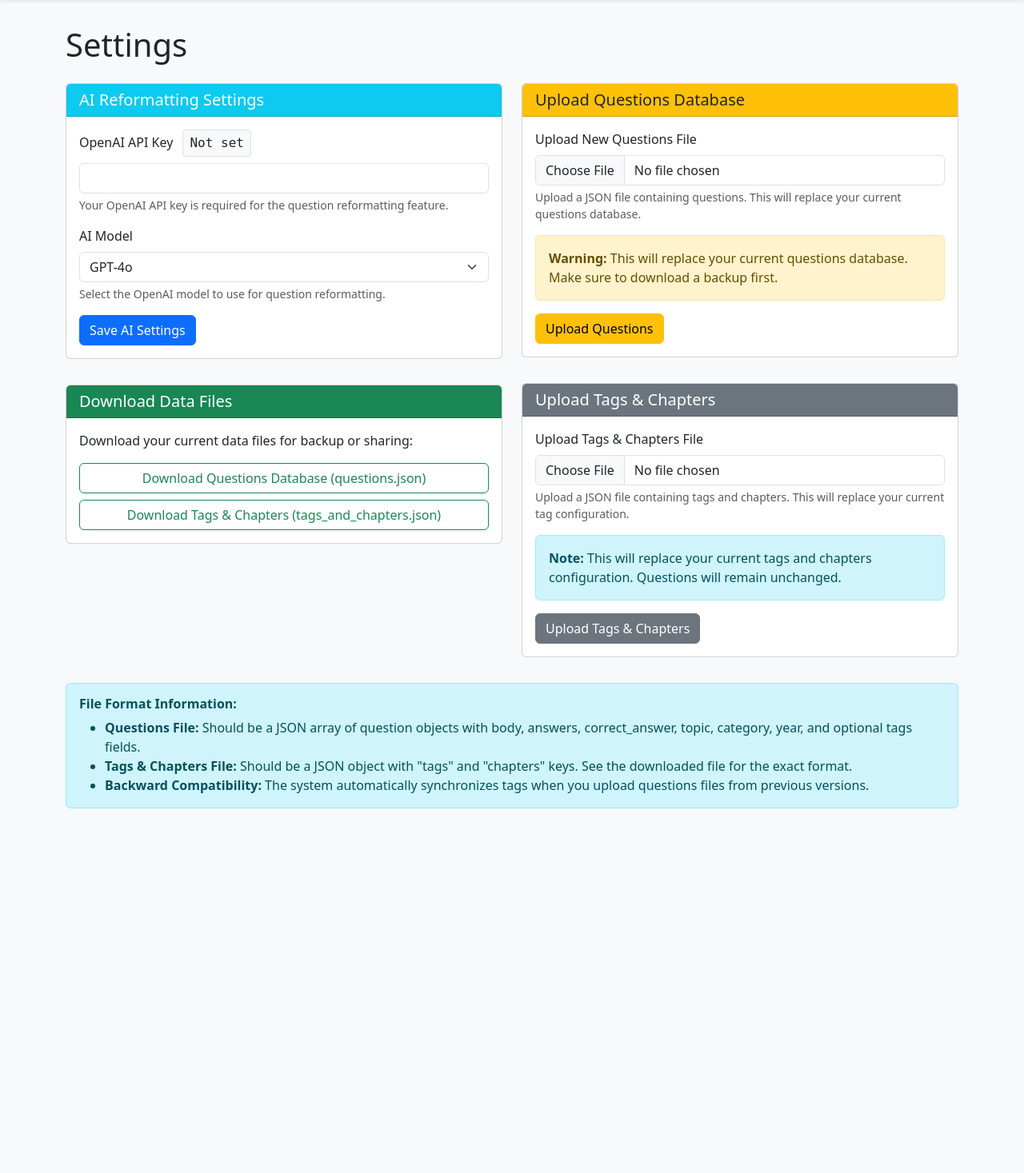
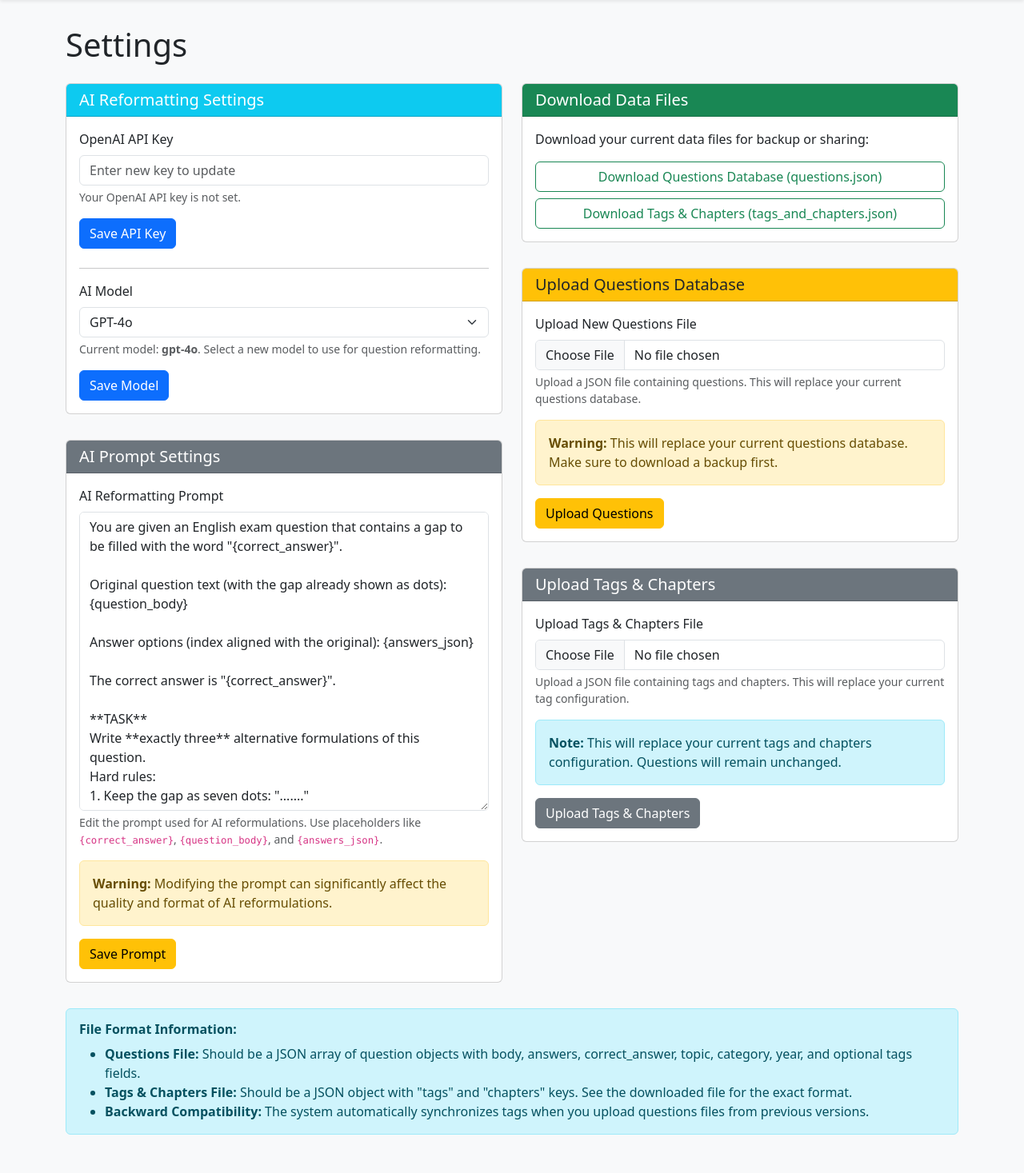
Before and after one commit to alexjilavu29/english-exam-generator, a Flask app: page /settings in a window 1280 px wide. Shown: the part 109-1576 px from the top of the page at 80% size. Before the commit the page ends 1120 px from the top, so only its background shows below. Run offline with Flask 2, Linux system fonts and the light colour scheme; some libraries are stand-ins or nearby versions.

Commit message:
fix.: fixed multiple AI model compatibility for AI question reformatting

```diff
--- a/app.py
+++ b/app.py
@@ -608,78 +608,35 @@ def create_word_document(exam_questions, **kwargs):
 @app.route('/settings', methods=['GET', 'POST'])
 def settings():
     if request.method == 'POST':
-        # Handle AI Settings
-        if 'api_key' in request.form:
+        # Handle API key update
+        if 'save_api_key' in request.form:
             api_key = request.form.get('api_key', '').strip()
-            # Force model to gpt-4o
-            model = 'gpt-4o'
+            if api_key:
+                session['openai_api_key'] = api_key
+                set_key(env_path, 'OPENAI_API_KEY', api_key)
+                ai_formatter.set_api_key(api_key)
 
-            # Save settings to session and .env file
-            session['openai_api_key'] = api_key
+        # Handle Model update
+        if 'save_model' in request.form:
+            model = request.form.get('model', 'gpt-4o')
             session['openai_model'] = model
-
-            # Save to .env file
-            if api_key:
-                set_key(env_path, 'OPENAI_API_KEY', api_key)
             if model:
                 set_key(env_path, 'OPENAI_MODEL', model)
+                ai_formatter.set_model(model)
 
-            # Update AIFormatter
-            ai_formatter.set_api_key(api_key)
-            ai_formatter.set_model(model)
+        # Handle prompt update
+        if 'save_prompt' in request.form:
+            prompt = request.form.get('prompt', '').strip()
+            if prompt:
+                set_key(env_path, 'AI_PROMPT', prompt)
+                ai_formatter.set_prompt(prompt)
 
-            return redirect(url_for('settings'))
+        return redirect(url_for('settings'))
 
-        # Handle file uploads
-        if 'questions_file' in request.files:
-            file = request.files['questions_file']
-            if file.filename and file.filename.endswith('.json'):
-                try:
-                    # Load and validate the uploaded questions file
-                    uploaded_data = json.load(file)
-                    if isinstance(uploaded_data, list):
-                        # Save the new questions first to ensure sync works on the new data
-                        save_questions(uploaded_data)
-
-                        # Synchronize tags from the newly uploaded file
-                        added_tags = sync_tags_from_questions()
-
-                        session['upload_message'] = f"Questions file uploaded successfully. {added_tags} new tags synchronized."
-                    else:
-                        session['upload_error'] = "Invalid questions file format. Expected a JSON array."
-                except json.JSONDecodeError:
-                    session['upload_error'] = "Invalid JSON file."
-                except Exception as e:
-                    session['upload_error'] = f"Error uploading file: {str(e)}"
-            else:
-                session['upload_error'] = "Please select a valid JSON file."
-
-            return redirect(url_for('settings'))
-
-        if 'tags_file' in request.files:
-            file = request.files['tags_file']
-            if file.filename and file.filename.endswith('.json'):
-                try:
-                    # Load and validate the uploaded tags file
-                    uploaded_data = json.load(file)
-                    if isinstance(uploaded_data, dict) and 'tags' in uploaded_data and 'chapters' in uploaded_data:
-                        # Save the new tag data
-                        save_tag_data(uploaded_data)
-                        session['upload_message'] = "Tags and chapters file uploaded successfully."
-                    else:
-                        session['upload_error'] = "Invalid tags file format. Expected JSON with 'tags' and 'chapters' keys."
-                except json.JSONDecodeError:
-                    session['upload_error'] = "Invalid JSON file."
-                except Exception as e:
-                    session['upload_error'] = f"Error uploading file: {str(e)}"
-            else:
-                session['upload_error'] = "Please select a valid JSON file."
-
-            return redirect(url_for('settings'))
-
-    # Get current settings
+    # Get current settings for display
     api_key = os.environ.get('OPENAI_API_KEY', '') or session.get('openai_api_key', '')
-    model = os.environ.get('OPENAI_MODEL', 'gpt-4o') or session.get('openai_model', 'gpt-4o')
+    model = session.get('openai_model') or os.environ.get('OPENAI_MODEL', 'gpt-4o')
+    prompt = os.environ.get('AI_PROMPT', ai_formatter.prompt)
 
     # Create a preview of the API key
     api_key_preview = "Not set"
@@ -694,9 +651,9 @@ def settings():
     upload_error = session.pop('upload_error', None)
 
     return render_template('settings.html',
-                         api_key=api_key,
                          api_key_preview=api_key_preview,
                          model=model,
+                         prompt=prompt,
                          upload_message=upload_message,
                          upload_error=upload_error)
 
@@ -724,7 +681,9 @@ def reformat_question(index):
         try:
             # Get API key from .env first, then session as fallback
             api_key = os.environ.get('OPENAI_API_KEY', '') or session.get('openai_api_key', '')
-            model = os.environ.get('OPENAI_MODEL', 'gpt-4o') or session.get('openai_model', 'gpt-4o')
+            # Prioritize session to get the most recent model selection
+            model = session.get('openai_model') or os.environ.get('OPENAI_MODEL', 'gpt-4o')
+            prompt = os.environ.get('AI_PROMPT', ai_formatter.prompt)
 
             if not api_key:
                 return jsonify({'error': 'OpenAI API key is not set. Please configure it in AI Settings.'}), 400
@@ -732,6 +691,7 @@ def reformat_question(index):
             # Configure AIFormatter
             ai_formatter.set_api_key(api_key)
             ai_formatter.set_model(model)
+            ai_formatter.set_prompt(prompt)
 
             # Add a timestamp to ensure we're not getting cached results
             timestamp = request.args.get('t', '')
--- a/templates/settings.html
+++ b/templates/settings.html
@@ -61,32 +61,69 @@
                         <h5 class="mb-0">AI Reformatting Settings</h5>
                     </div>
                     <div class="card-body">
+                        <!-- API Key Form -->
+                        <form method="post" class="mb-4">
+                            <div class="mb-3">
+                                <label for="api_key" class="form-label">OpenAI API Key</label>
+                                <input type="password" class="form-control" id="api_key" name="api_key" placeholder="Enter new key to update">
+                                <div class="form-text">
+                                    {% if api_key_preview == "Not set" %}
+                                        Your OpenAI API key is not set.
+                                    {% else %}
+                                        An API key is already set ({{ api_key_preview }}). To change it, enter a new key above.
+                                    {% endif %}
+                                </div>
+                            </div>
+                            <button type="submit" name="save_api_key" class="btn btn-primary">Save API Key</button>
+                        </form>
+
+                        <hr>
+
+                        <!-- Model Selection Form -->
                         <form method="post">
-                            <div class="mb-3">
-                                <label for="api_key" class="form-label">
-                                    OpenAI API Key
-                                    <span class="key-preview">{{ api_key_preview }}</span>
-                                </label>
-                                <input type="password" class="form-control" id="api_key" name="api_key" value="{{ api_key }}" required>
-                                <div class="form-text">Your OpenAI API key is required for the question reformatting feature.</div>
-                            </div>
-
                             <div class="mb-3">
                                 <label for="model" class="form-label">AI Model</label>
                                 <select class="form-select" id="model" name="model">
                                     <option value="gpt-4o" {% if model == 'gpt-4o' %}selected{% endif %}>GPT-4o</option>
+                                    <option value="gpt-4-turbo-preview" {% if model == 'gpt-4-turbo-preview' %}selected{% endif %}>GPT-4 Turbo Preview</option>
+                                    <option value="gpt-3.5-turbo" {% if model == 'gpt-3.5-turbo' %}selected{% endif %}>GPT-3.5 Turbo</option>
                                     <option value="o4-mini-2025-04-16" {% if model == 'o4-mini-2025-04-16' %}selected{% endif %}>O4 Mini</option>
                                     <option value="gpt-4.1-2025-04-14" {% if model == 'gpt-4.1-2025-04-14' %}selected{% endif %}>GPT 4.1</option>
                                     <option value="o3-2025-04-16" {% if model == 'o3-2025-04-16' %}selected{% endif %}>O3</option>
                                 </select>
-                                <div class="form-text">Select the OpenAI model to use for question reformatting.</div>
+                                <div class="form-text">Current model: <strong>{{ model }}</strong>. Select a new model to use for question reformatting.</div>
                             </div>
-
-                            <button type="submit" class="btn btn-primary">Save AI Settings</button>
+                            <button type="submit" name="save_model" class="btn btn-primary">Save Model</button>
                         </form>
                     </div>
                 </div>
 
+                <!-- Prompt Settings -->
+                <div class="card settings-section">
+                    <div class="card-header bg-secondary text-white">
+                        <h5 class="mb-0">AI Prompt Settings</h5>
+                    </div>
+                    <div class="card-body">
+                        <form method="post" onsubmit="return confirm('Are you sure you want to save this prompt? The previous one will be permanently replaced.');">
+                            <div class="mb-3">
+                                <label for="prompt" class="form-label">AI Reformatting Prompt</label>
+                                <textarea class="form-control" id="prompt" name="prompt" rows="15">{{ prompt }}</textarea>
+                                <div class="form-text">
+                                    Edit the prompt used for AI reformulations. Use placeholders like <code>{correct_answer}</code>, <code>{question_body}</code>, and <code>{answers_json}</code>.
+                                </div>
+                            </div>
+
+                            <div class="alert alert-warning">
+                                <strong>Warning:</strong> Modifying the prompt can significantly affect the quality and format of AI reformulations.
+                            </div>
+
+                            <button type="submit" name="save_prompt" class="btn btn-warning">Save Prompt</button>
+                        </form>
+                    </div>
+                </div>
+            </div>
+
+            <div class="col-md-6">
                 <!-- File Downloads -->
                 <div class="card settings-section">
                     <div class="card-header bg-success text-white">
@@ -104,9 +141,7 @@
                         </div>
                     </div>
                 </div>
-            </div>
 
-            <div class="col-md-6">
                 <!-- Upload Questions -->
                 <div class="card settings-section">
                     <div class="card-header bg-warning text-dark">
```
Also changed, not shown: ai_formatter.py (+105 -65 lines), templates/ai_settings.html (deleted, +0 -77 lines).
